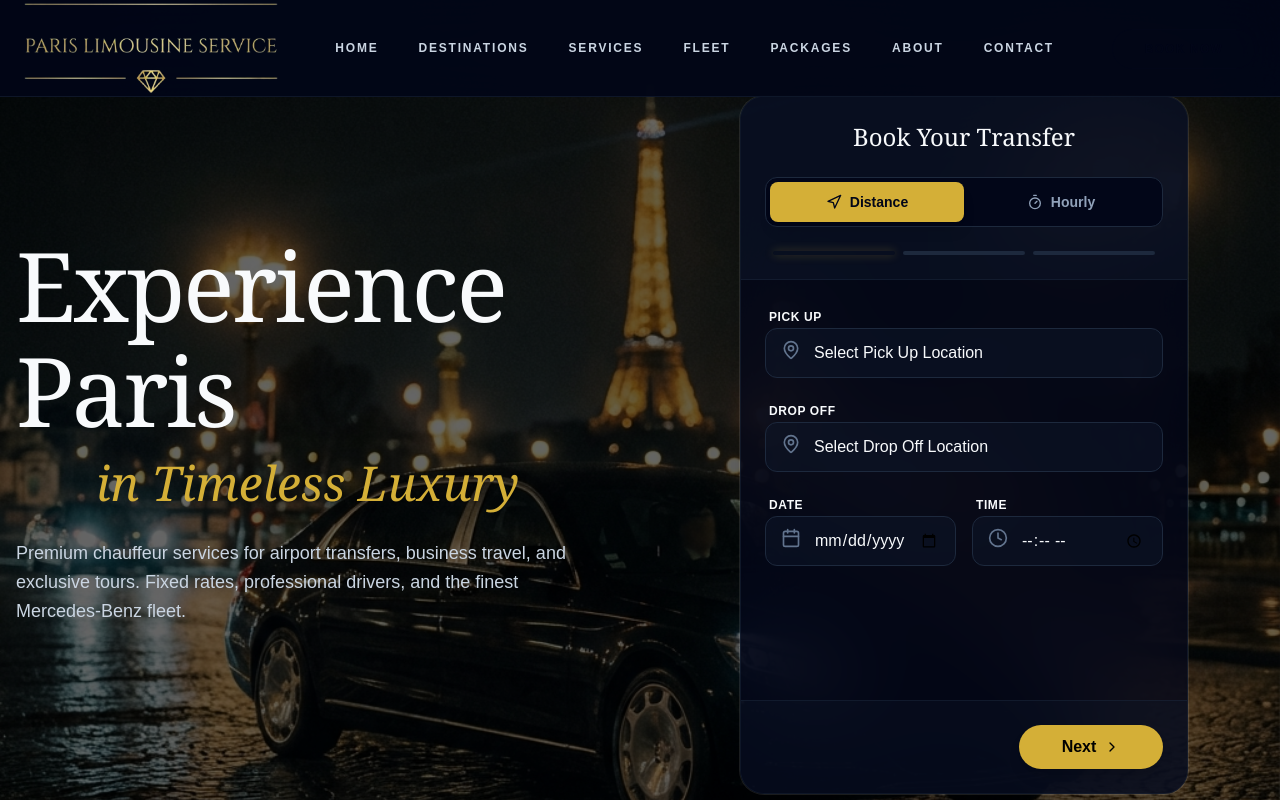
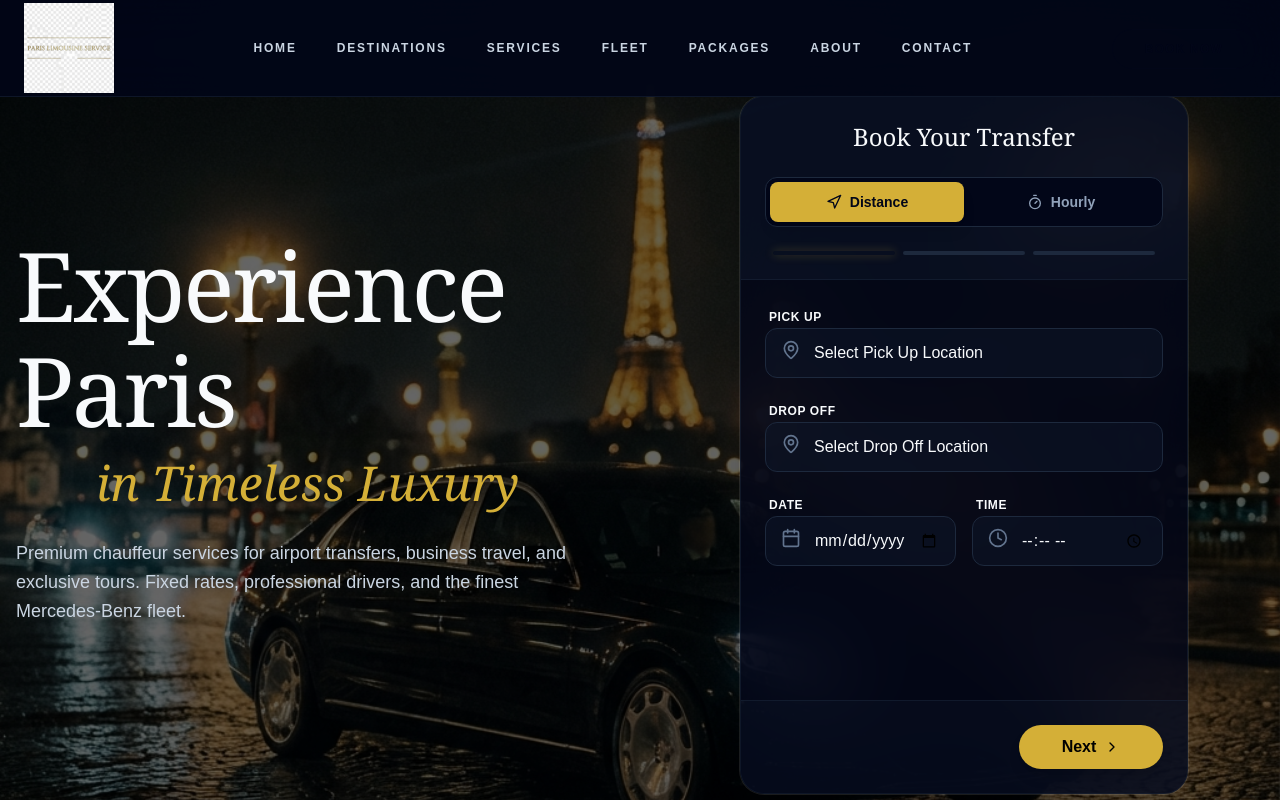
Before and after one commit to JosueNANTHAKUMAR/paris-limousine-service, a Next.js app: page / in a window 1280 px wide. Shown: the top 800 px of the page. Built offline with nearby package versions, Linux system fonts and the light colour scheme; a web font is replaced by a local one.

Commit message:
Modify logo: remove diamond from original logo-removebg-trimmed.png

```diff
--- a/src/app/page.tsx
+++ b/src/app/page.tsx
@@ -45,7 +45,7 @@ export default function Home() {
         <div className="container mx-auto px-6 h-24 flex items-center justify-between">
           <div className="flex items-center">
             <Image
-              src="/images/logo-removebg-trimmed.png"
+              src="/images/logo_original_no_diamond.png"
               alt="Paris Limousine Service"
               width={300}
               height={90}
```
Also changed, not shown: public/images/logo_original_no_diamond.png (added).
